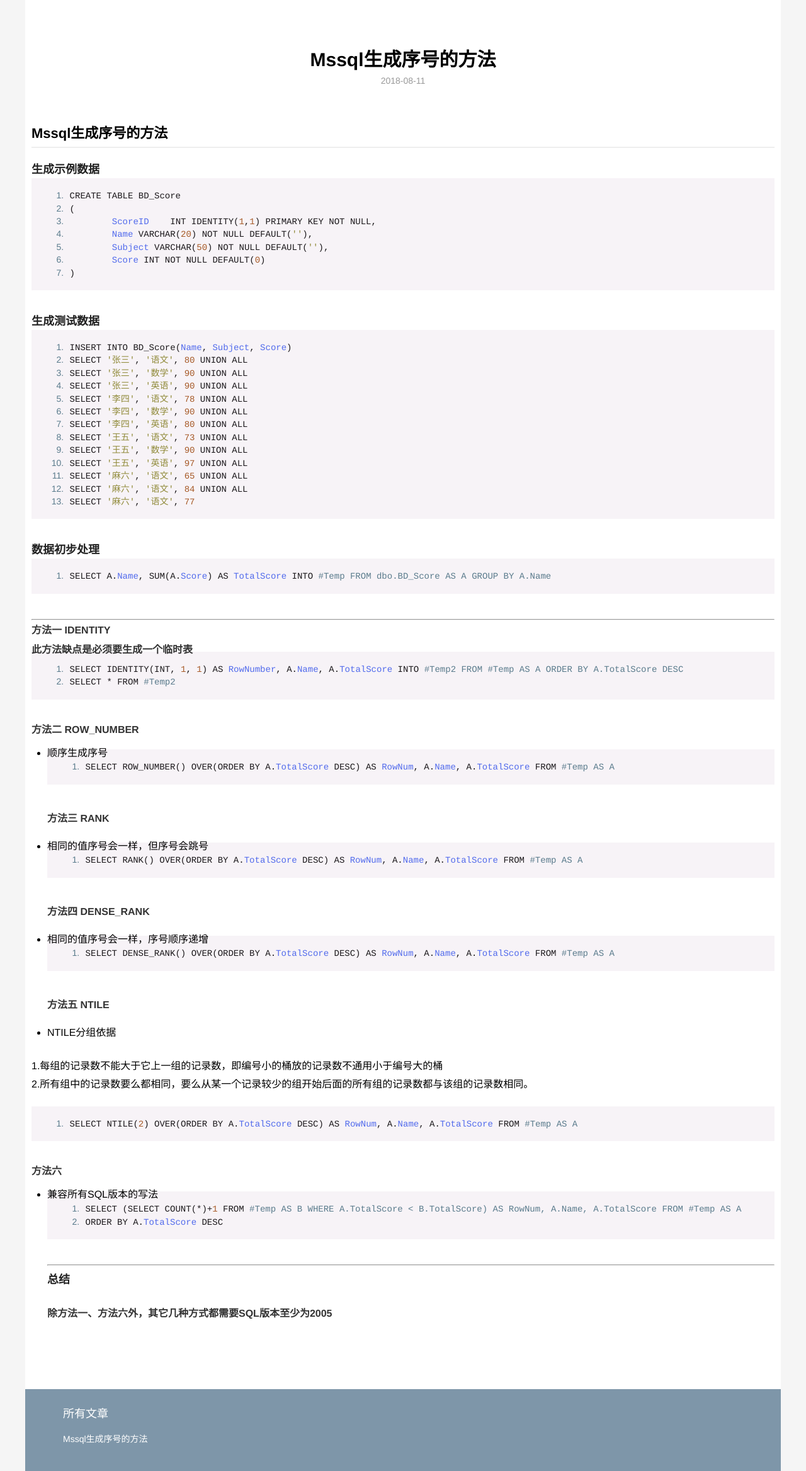
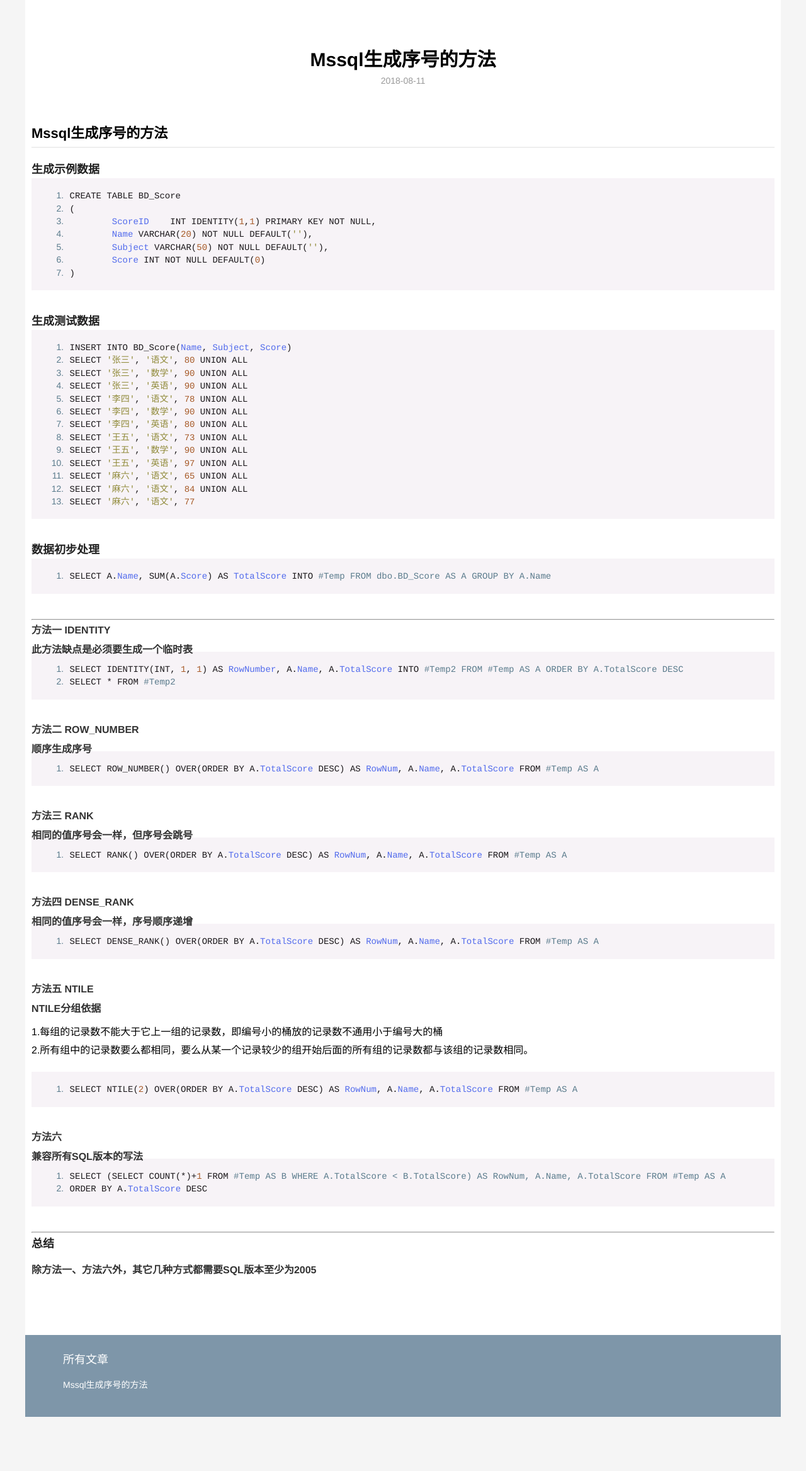
Before and after one commit to cloudrosa/cloudrosa.github.io, a Jekyll site: the page built from _posts/2018-08-11-How-to-Create-RowNumber.md, in a window 1280 px wide. Shown: the whole page at 63% size. Built offline with Jekyll 4.4.1, drawn with Linux system fonts in a browser that asks for light colours; after the commit the page ends 2250 px from its top, so only the background shows below that.

Commit message:
格式调整
格式调整

````diff
--- a/_posts/2018-08-11-How-to-Create-RowNumber.md
+++ b/_posts/2018-08-11-How-to-Create-RowNumber.md
@@ -39,27 +39,31 @@ SELECT A.Name, SUM(A.Score) AS TotalScore INTO #Temp FROM dbo.BD_Score AS A GROU
 ---
 #### 方法一 IDENTITY
 ###### 此方法缺点是必须要生成一个临时表
+
 ```
 SELECT IDENTITY(INT, 1, 1) AS RowNumber, A.Name, A.TotalScore INTO #Temp2 FROM #Temp AS A ORDER BY A.TotalScore DESC
 SELECT * FROM #Temp2
 ```
-###### 方法二 ROW_NUMBER
-* 顺序生成序号
+#### 方法二 ROW_NUMBER
+###### 顺序生成序号
+
 ```
 SELECT ROW_NUMBER() OVER(ORDER BY A.TotalScore DESC) AS RowNum, A.Name, A.TotalScore FROM #Temp AS A
 ```
-###### 方法三 RANK
-* 相同的值序号会一样，但序号会跳号
+#### 方法三 RANK
+###### 相同的值序号会一样，但序号会跳号
+
 ```
 SELECT RANK() OVER(ORDER BY A.TotalScore DESC) AS RowNum, A.Name, A.TotalScore FROM #Temp AS A
 ```
-###### 方法四 DENSE_RANK
-* 相同的值序号会一样，序号顺序递增
+#### 方法四 DENSE_RANK
+###### 相同的值序号会一样，序号顺序递增
+
 ```
 SELECT DENSE_RANK() OVER(ORDER BY A.TotalScore DESC) AS RowNum, A.Name, A.TotalScore FROM #Temp AS A
 ```
-###### 方法五 NTILE
-* NTILE分组依据
+#### 方法五 NTILE
+###### NTILE分组依据
 
 1.每组的记录数不能大于它上一组的记录数，即编号小的桶放的记录数不通用小于编号大的桶
 2.所有组中的记录数要么都相同，要么从某一个记录较少的组开始后面的所有组的记录数都与该组的记录数相同。
@@ -67,8 +71,9 @@ SELECT DENSE_RANK() OVER(ORDER BY A.TotalScore DESC) AS RowNum, A.Name, A.TotalS
 ```
 SELECT NTILE(2) OVER(ORDER BY A.TotalScore DESC) AS RowNum, A.Name, A.TotalScore FROM #Temp AS A
 ```
-###### 方法六
-* 兼容所有SQL版本的写法
+#### 方法六
+###### 兼容所有SQL版本的写法
+
 ```
 SELECT (SELECT COUNT(*)+1 FROM #Temp AS B WHERE A.TotalScore < B.TotalScore) AS RowNum, A.Name, A.TotalScore FROM #Temp AS A
 ORDER BY A.TotalScore DESC
````
